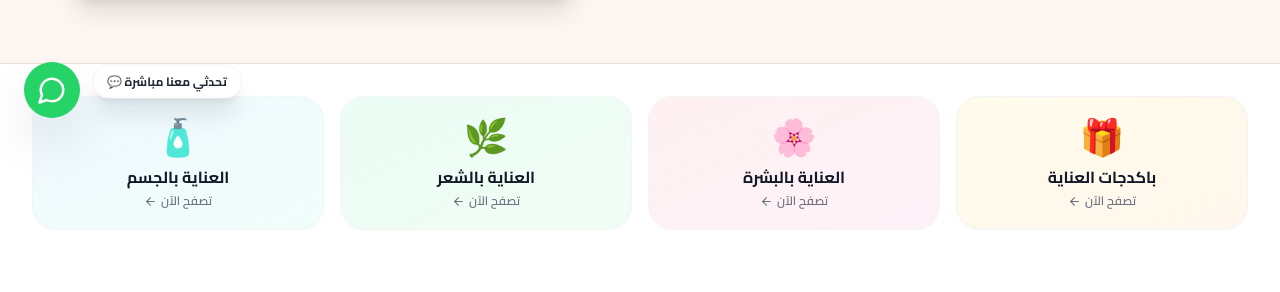
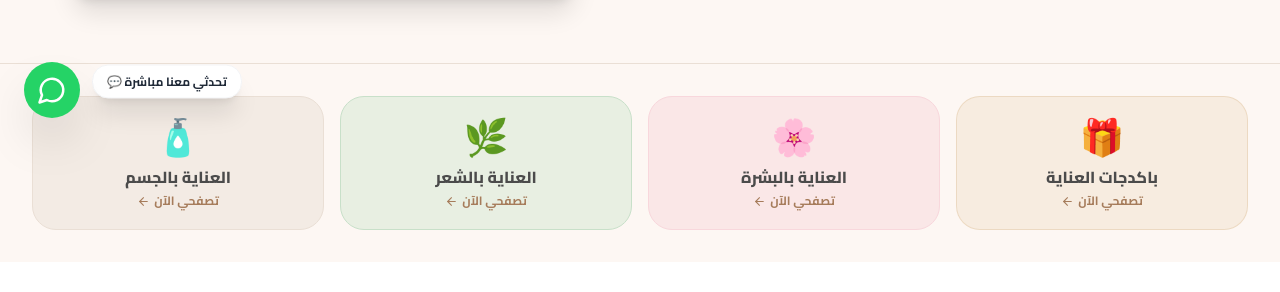
Before and after one commit to aipudiohelp/laky-store, a Next.js app: page / in a window 1280 px wide. Shown: the part 658-950 px from the top of the page. Built offline with nearby package versions, Linux system fonts and the light colour scheme.

Commit message:
Update CategoryGrid.jsx

```diff
--- a/src/components/home/CategoryGrid.jsx
+++ b/src/components/home/CategoryGrid.jsx
@@ -2,25 +2,57 @@ import { ArrowLeft } from "lucide-react";
 
 export default function CategoryGrid() {
   const categories = [
-    { title: "باكدجات العناية", tag: "تصفح الآن", icon: "🎁", color: "from-amber-50 to-orange-50", link: "#products" },
-    { title: "العناية بالبشرة", tag: "تصفح الآن", icon: "🌸", color: "from-rose-50 to-pink-50", link: "#products" },
-    { title: "العناية بالشعر", tag: "تصفح الآن", icon: "🌿", color: "from-emerald-50 to-green-50", link: "#products" },
-    { title: "العناية بالجسم", tag: "تصفح الآن", icon: "🧴", color: "from-sky-50 to-teal-50", link: "#products" },
+    {
+      title: "باكدجات العناية",
+      tag: "تصفحي الآن",
+      icon: "🎁",
+      bg: "bg-[#D4AF7C]/15",
+      border: "border-[#D4AF7C]/30",
+      link: "#products",
+    },
+    {
+      title: "العناية بالبشرة",
+      tag: "تصفحي الآن",
+      icon: "🌸",
+      bg: "bg-[#F8D7DC]/50",
+      border: "border-[#F8D7DC]",
+      link: "#products",
+    },
+    {
+      title: "العناية بالشعر",
+      tag: "تصفحي الآن",
+      icon: "🌿",
+      bg: "bg-[#C8E0C9]/40",
+      border: "border-[#C8E0C9]",
+      link: "#products",
+    },
+    {
+      title: "العناية بالجسم",
+      tag: "تصفحي الآن",
+      icon: "🧴",
+      bg: "bg-[#EADFD5]/50",
+      border: "border-[#EADFD5]",
+      link: "#products",
+    },
   ];
 
   return (
-    <section id="categories" className="py-8 bg-white">
+    <section id="categories" className="py-8 bg-[#FDF7F3]">
       <div className="max-w-7xl mx-auto px-4 sm:px-6 lg:px-8">
         <div className="grid grid-cols-2 md:grid-cols-4 gap-4">
           {categories.map((cat, idx) => (
             <a
               key={idx}
               href={cat.link}
-              className={`p-5 rounded-3xl bg-gradient-to-br ${cat.color} border border-gray-100 flex flex-col items-center justify-center text-center transition-all duration-300 hover:shadow-lg hover:-translate-y-1 group`}
+              className={`p-5 rounded-3xl ${cat.bg} border ${cat.border} flex flex-col items-center justify-center text-center transition-all duration-300 hover:shadow-md hover:-translate-y-1 group`}
             >
-              <div className="text-4xl mb-2 group-hover:scale-110 transition-transform">{cat.icon}</div>
-              <h3 className="font-bold text-gray-900 text-sm sm:text-base mb-1">{cat.title}</h3>
-              <span className="text-xs text-gray-500 font-semibold flex items-center gap-1 group-hover:text-brand-green transition">
+              <div className="text-3xl sm:text-4xl mb-2 group-hover:scale-110 transition-transform">
+                {cat.icon}
+              </div>
+              <h3 className="font-extrabold text-[#4B4B4B] text-sm sm:text-base mb-1">
+                {cat.title}
+              </h3>
+              <span className="text-xs text-[#A67C5B] font-bold flex items-center gap-1 group-hover:text-[#6B8F7A] transition">
                 {cat.tag} <ArrowLeft size={13} />
               </span>
             </a>
```
